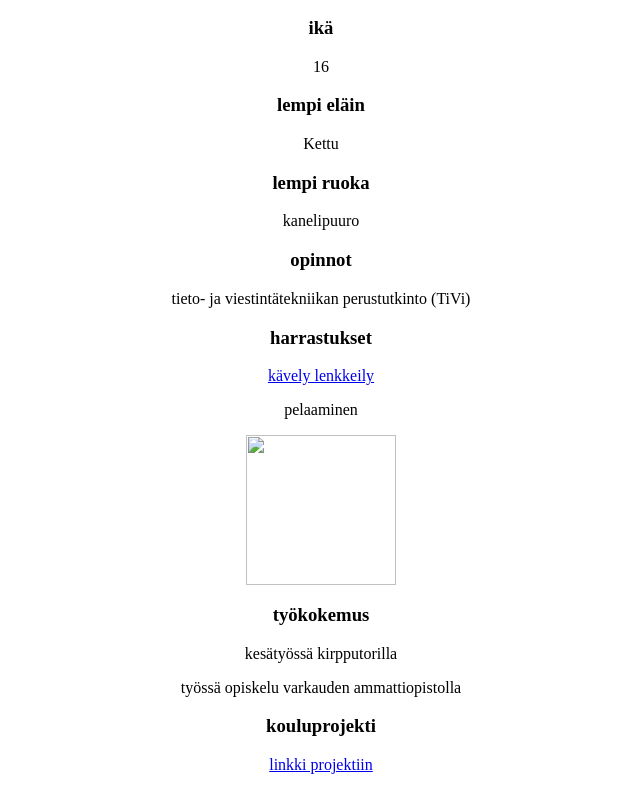
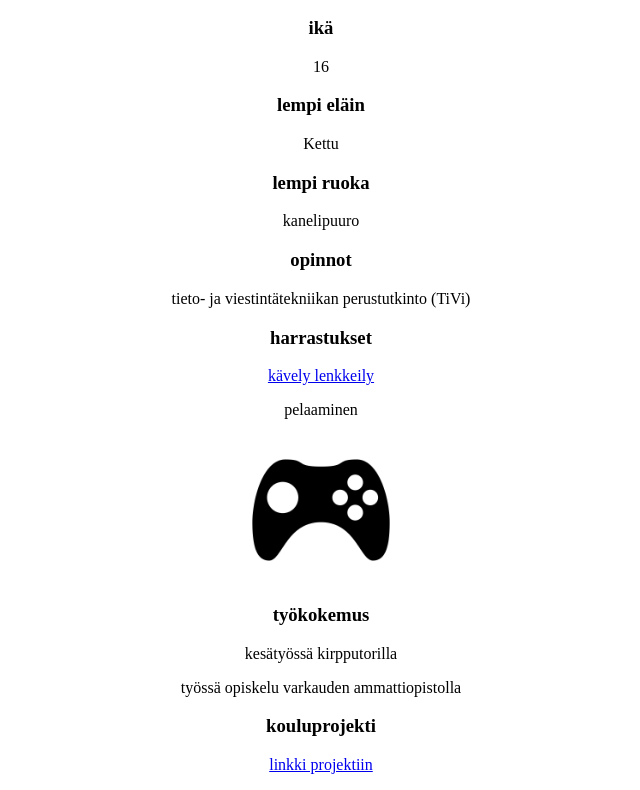
Before and after one commit to JusaTiVi/TiVi-594-teht-v-, a plain HTML site: page index.html in a window 1280 px wide. Shown: the part 110-900 px from the top of the page, without its empty margins (319-959 px from the left). Drawn offline with Linux system fonts and the light colour scheme.

Commit message:
Update index.html

```diff
--- a/index.html
+++ b/index.html
@@ -22,7 +22,7 @@
           <h3> harrastukset </h3>
          <a href="https://fi.wikipedia.org/wiki/Lenkkeily" target="_blank"> <p>kävely lenkkeily </p></a>
           <p> pelaaminen </p>
-          <img src="./images/gaming.png" width="150" height="150">
+          <img src="gaming.png" width="150" height="150">
           <h3> työkokemus </h3>
           <p> kesätyössä kirpputorilla </p>
           <p> työssä opiskelu varkauden ammattiopistolla </p>
```
